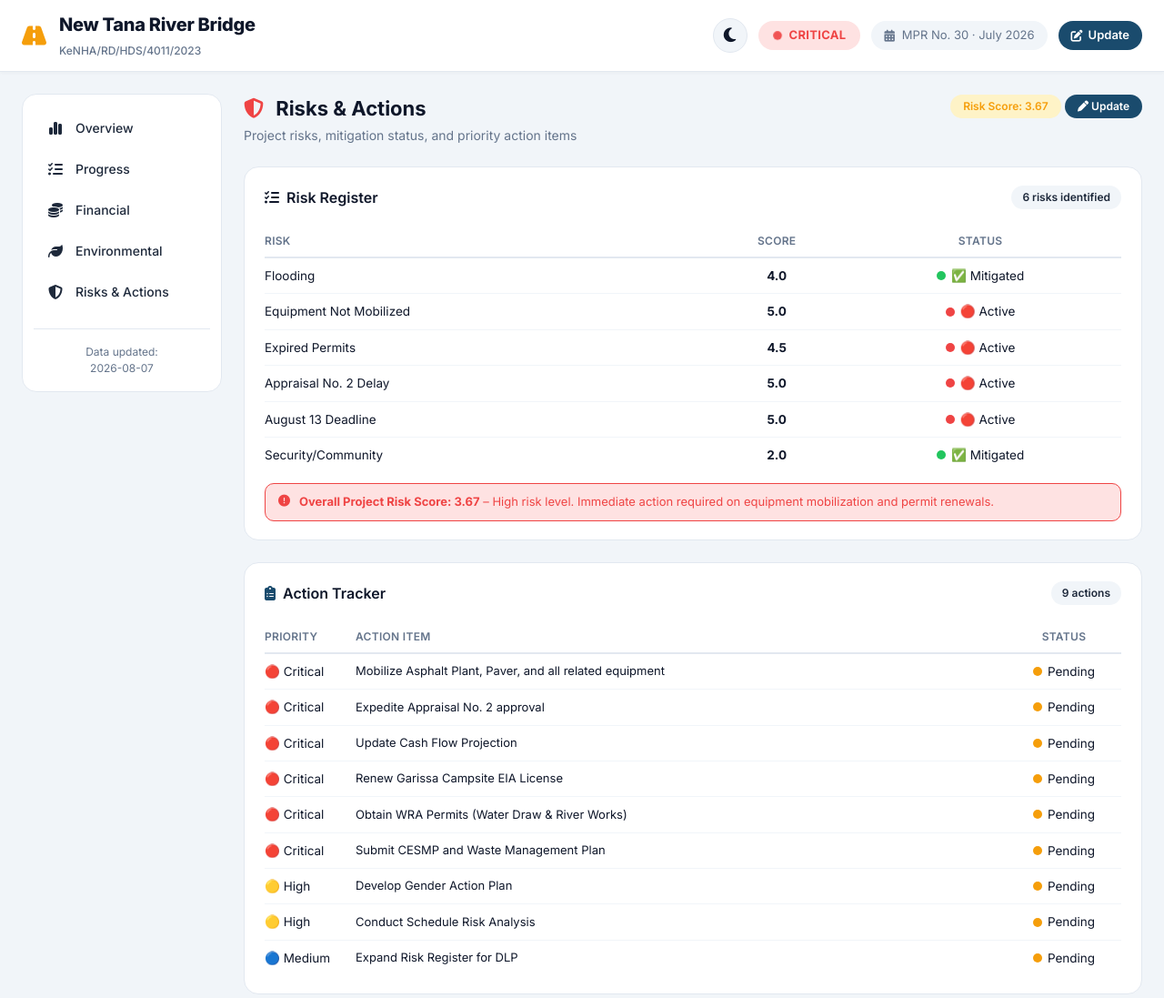
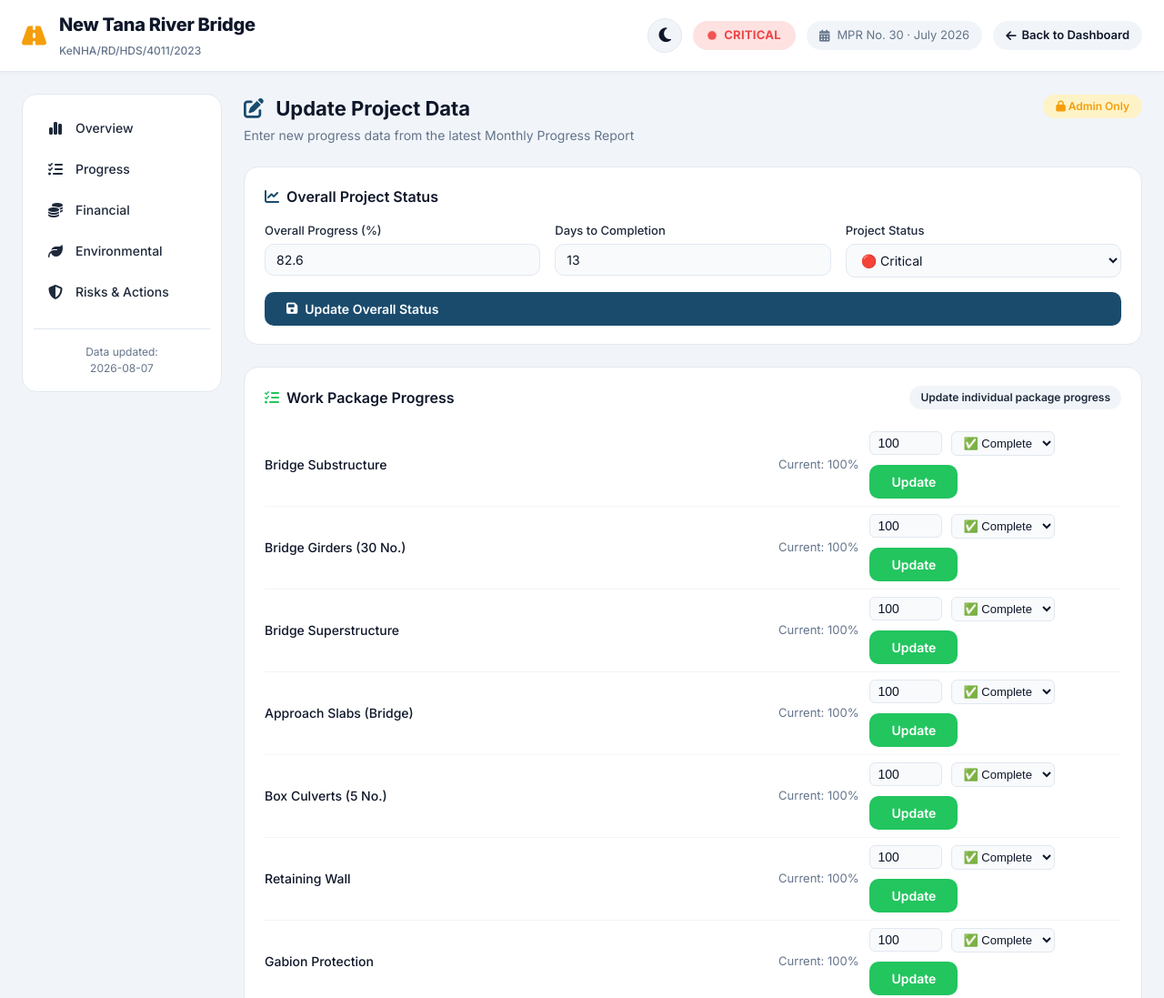
Before and after one commit to Victor-Mufasa/Tana-River-Bridge-Progress, a plain HTML site: page admin.html in a window 1280 px wide. Shown: the top 1097 px of the page at 91% size. Drawn offline with nearby package versions, Linux system fonts and the light colour scheme.

Commit message:
Added the admin.html code to the file to display the admin section Documented the website and added the License

```diff
--- a/admin.html
+++ b/admin.html
@@ -3,12 +3,9 @@
 <head>
     <meta charset="UTF-8" />
     <meta name="viewport" content="width=device-width, initial-scale=1.0" />
-    <title>Overview - Tana River Bridge Project</title>
+    <title>Update Data - Tana River Bridge Project</title>
 
-    <!-- ============================================================ -->
-    <!-- CRITICAL: Theme script must run BEFORE any CSS or rendering -->
-    <!-- This prevents the flash of light mode before dark mode applies -->
-    <!-- ============================================================ -->
+    <!-- CRITICAL: Theme script runs BEFORE any CSS -->
     <script>
         (function() {
             'use strict';
@@ -20,7 +17,6 @@
             }
             if (!theme) theme = 'light';
             document.documentElement.setAttribute('data-theme', theme);
-            // Store the applied theme for later use
             window.__theme = theme;
         })();
     </script>
@@ -39,14 +35,12 @@
 
     <!-- Custom CSS -->
     <link rel="stylesheet" href="css/style.css" />
-
-    <!-- ============================================================ -->
-    <!-- Theme script runs again here for any additional setup -->
-    <!-- But the theme is already applied from the inline script above -->
-    <!-- ============================================================ -->
 </head>
 <body>
 
+    <!-- ============================================================ -->
+    <!-- HEADER -->
+    <!-- ============================================================ -->
     <header class="main-header">
         <div class="header-inner">
             <div class="logo-area">
@@ -57,6 +51,7 @@
                 </div>
             </div>
             <div class="header-right">
+                <!-- Theme Toggle -->
                 <button class="theme-toggle" id="themeToggle" aria-label="Toggle theme">
                     <i class="fas fa-moon" id="themeIcon"></i>
                 </button>
@@ -68,14 +63,17 @@
                     <i class="fas fa-calendar-alt"></i>
                     <span>MPR No. 30 · July 2026</span>
                 </div>
-                <a href="admin.html" class="admin-link">
-                    <i class="fas fa-pen-to-square"></i>
-                    <span>Update</span>
+                <a href="index.html" class="admin-link" style="background:var(--bg-tertiary);color:var(--text-primary);">
+                    <i class="fas fa-arrow-left"></i>
+                    <span>Back to Dashboard</span>
                 </a>
             </div>
         </div>
     </header>
 
+    <!-- ============================================================ -->
+    <!-- SIDEBAR + CONTENT -->
+    <!-- ============================================================ -->
     <div class="app-container">
         <nav class="sidebar">
             <ul class="nav-list">
@@ -83,7 +81,7 @@
                 <li><a href="progress.html" class="nav-link"><i class="fas fa-tasks"></i><span>Progress</span></a></li>
                 <li><a href="financial.html" class="nav-link"><i class="fas fa-coins"></i><span>Financial</span></a></li>
                 <li><a href="environmental.html" class="nav-link"><i class="fas fa-leaf"></i><span>Environmental</span></a></li>
-                <li><a href="risks-actions.html" class="nav-link active"><i class="fas fa-shield-alt"></i><span>Risks &amp; Actions</span></a></li>
+                <li><a href="risks-actions.html" class="nav-link"><i class="fas fa-shield-alt"></i><span>Risks &amp; Actions</span></a></li>
             </ul>
             <div class="nav-footer">
                 <div class="small-text">Data updated:</div>
@@ -91,69 +89,146 @@
             </div>
         </nav>
 
+        <!-- ============================================================ -->
+        <!-- MAIN CONTENT - ADMIN UPDATE PAGE -->
+        <!-- ============================================================ -->
         <main class="main-content">
 
+            <!-- Page Header -->
             <div class="page-header">
                 <div>
-                    <h2><i class="fas fa-shield-alt" style="color:var(--danger);"></i> Risks &amp; Actions</h2>
-                    <p class="page-subtitle">Project risks, mitigation status, and priority action items</p>
+                    <h2><i class="fas fa-pen-to-square" style="color:var(--primary);"></i> Update Project Data</h2>
+                    <p class="page-subtitle">Enter new progress data from the latest Monthly Progress Report</p>
                 </div>
                 <div>
-                    <span class="page-badge" style="background:var(--warning-bg);color:var(--warning);">Risk Score: 3.67</span>
-                    <a href="admin.html?section=risks" class="page-badge" style="background:var(--primary);color:white;text-decoration:none;">
-                        <i class="fas fa-pen"></i> Update
-                    </a>
+                    <span class="page-badge" style="background:var(--warning-bg);color:var(--warning);">
+                        <i class="fas fa-lock"></i> Admin Only
+                    </span>
                 </div>
             </div>
 
-            <!-- Risk Register -->
+            <!-- Status Message -->
+            <div id="updateStatus" style="display:none;" class="alert-box"></div>
+
+            <!-- ============================================================ -->
+            <!-- SECTION 1: Overall Project Status -->
+            <!-- ============================================================ -->
             <div class="card full-width">
                 <div class="card-header">
-                    <h3><i class="fas fa-list-check"></i> Risk Register</h3>
-                    <span class="badge">6 risks identified</span>
+                    <h3><i class="fas fa-chart-line" style="color:var(--primary);"></i> Overall Project Status</h3>
                 </div>
-                <div class="table-wrap">
-                    <table>
-                        <thead>
-                            <tr>
-                                <th>Risk</th>
-                                <th style="text-align:center;">Score</th>
-                                <th style="text-align:center;">Status</th>
-                            </tr>
-                        </thead>
-                        <tbody id="riskBody">
-                            <!-- Injected by JS -->
-                        </tbody>
-                    </table>
+                <form id="updateForm" class="admin-form">
+                    <div class="form-row">
+                        <div class="form-group">
+                            <label for="overallProgress">Overall Progress (%)</label>
+                            <input type="number" id="overallProgress" step="0.1" min="0" max="100" required />
+                        </div>
+                        <div class="form-group">
+                            <label for="daysToCompletion">Days to Completion</label>
+                            <input type="number" id="daysToCompletion" min="0" required />
+                        </div>
+                        <div class="form-group">
+                            <label for="projectStatus">Project Status</label>
+                            <select id="projectStatus">
+                                <option value="CRITICAL">🔴 Critical</option>
+                                <option value="WARNING">🟡 Warning</option>
+                                <option value="ON-TRACK">🟢 On-Track</option>
+                            </select>
+                        </div>
+                    </div>
+                    <button type="submit" class="btn btn-primary">
+                        <i class="fas fa-save"></i> Update Overall Status
+                    </button>
+                </form>
+            </div>
+
+            <!-- ============================================================ -->
+            <!-- SECTION 2: Work Package Updates -->
+            <!-- ============================================================ -->
+            <div class="card full-width">
+                <div class="card-header">
+                    <h3><i class="fas fa-tasks" style="color:var(--success);"></i> Work Package Progress</h3>
+                    <span class="badge">Update individual package progress</span>
                 </div>
-                <div class="alert-box danger" style="margin-top:12px;">
-                    <i class="fas fa-exclamation-circle"></i>
-                    <span><strong>Overall Project Risk Score: 3.67</strong> – High risk level. Immediate action required on equipment mobilization and permit renewals.</span>
+                <div id="workPackageUpdateContainer">
+                    <!-- Injected by JS -->
                 </div>
             </div>
 
-            <!-- Action Tracker -->
+            <!-- ============================================================ -->
+            <!-- SECTION 3: Equipment Updates -->
+            <!-- ============================================================ -->
             <div class="card full-width">
                 <div class="card-header">
-                    <h3><i class="fas fa-clipboard-list" style="color:var(--primary);"></i> Action Tracker</h3>
-                    <span class="badge">9 actions</span>
+                    <h3><i class="fas fa-truck" style="color:var(--warning);"></i> Equipment Mobilization</h3>
+                    <span class="badge">Update equipment counts</span>
                 </div>
-                <div class="table-wrap">
-                    <table>
-                        <thead>
-                            <tr>
-                                <th style="width:100px;">Priority</th>
-                                <th>Action Item</th>
-                                <th style="width:120px;text-align:center;">Status</th>
-                            </tr>
-                        </thead>
-                        <tbody id="actionBody">
-                            <!-- Injected by JS -->
-                        </tbody>
-                    </table>
+                <div id="equipmentUpdateContainer">
+                    <!-- Injected by JS -->
                 </div>
             </div>
 
+            <!-- ============================================================ -->
+            <!-- SECTION 4: Add New Action -->
+            <!-- ============================================================ -->
+            <div class="card full-width">
+                <div class="card-header">
+                    <h3><i class="fas fa-plus-circle" style="color:var(--primary);"></i> Add New Action Item</h3>
+                </div>
+                <form id="addActionForm" class="admin-form">
+                    <div class="form-row">
+                        <div class="form-group" style="flex:1;">
+                            <label for="actionPriority">Priority</label>
+                            <select id="actionPriority">
+                                <option value="critical">🔴 Critical</option>
+                                <option value="high">🟡 High</option>
+                                <option value="medium">🔵 Medium</option>
+                                <option value="low">🟢 Low</option>
+                            </select>
+                        </div>
+                        <div class="form-group" style="flex:3;">
+                            <label for="actionDescription">Action Description</label>
+                            <input type="text" id="actionDescription" placeholder="Enter action item..." required />
+                        </div>
+                        <div class="form-group" style="flex:1;">
+                            <label for="actionStatus">Status</label>
+                            <select id="actionStatus">
+                                <option value="pending">⏳ Pending</option>
+                                <option value="in-progress">🔄 In Progress</option>
+                                <option value="completed">✅ Completed</option>
+                            </select>
+                        </div>
+                    </div>
+                    <button type="submit" class="btn btn-primary">
+                        <i class="fas fa-plus"></i> Add Action
+                    </button>
+                </form>
+            </div>
+
+            <!-- ============================================================ -->
+            <!-- SECTION 5: Export / Import -->
+            <!-- ============================================================ -->
+            <div class="row-2col">
+                <div class="card">
+                    <div class="card-header">
+                        <h3><i class="fas fa-download" style="color:var(--primary);"></i> Export Data</h3>
+                    </div>
+                    <button onclick="exportData()" class="btn btn-secondary" style="width:100%;">
+                        <i class="fas fa-file-export"></i> Download JSON
+                    </button>
+                </div>
+                <div class="card">
+                    <div class="card-header">
+                        <h3><i class="fas fa-upload" style="color:var(--primary);"></i> Import Data</h3>
+                    </div>
+                    <input type="file" id="importFile" accept=".json" style="margin-bottom:10px;width:100%;" />
+                    <button onclick="importData()" class="btn btn-secondary" style="width:100%;">
+                        <i class="fas fa-file-import"></i> Upload JSON
+                    </button>
+                </div>
+            </div>
+
+            <!-- Footer -->
             <footer class="content-footer">
                 <span>RHINES Engineering Services Ltd · in JV with CM Kamau &amp; Associates · in association with BATCH Associates Ltd</span>
                 <span style="color:var(--text-muted);font-size:12px;">Data sourced from Monthly Progress Report No. 30 – July 2026</span>
@@ -162,10 +237,14 @@
         </main>
     </div>
 
+    <!-- ============================================================ -->
+    <!-- SCRIPTS -->
+    <!-- ============================================================ -->
     <script src="data/project-data.js"></script>
     <script src="js/theme.js"></script>
     <script src="js/dashboard.js"></script>
     <script src="js/navigation.js"></script>
+    <script src="js/admin.js"></script>
 
 </body>
 </html>
```
Also changed, not shown: 2 other files.
